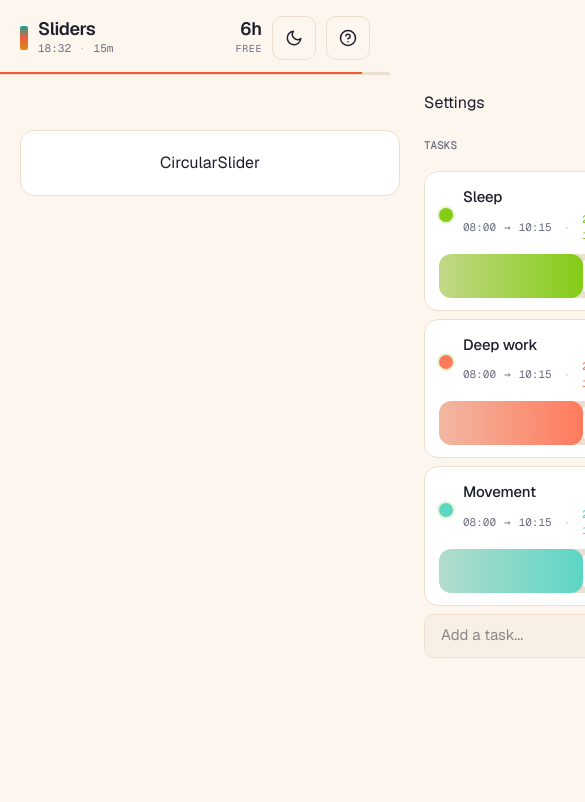
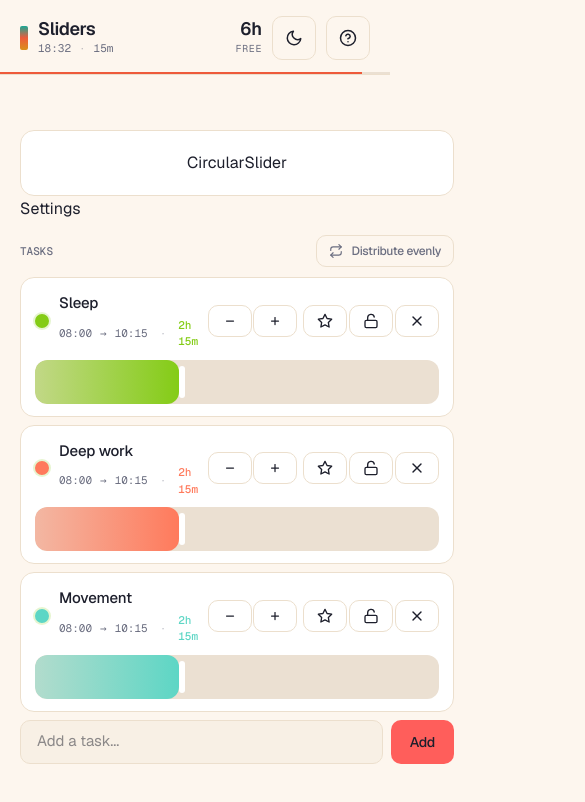
Before and after one commit to gregdev00/sliders, a SvelteKit app: page / in a window 390 px wide. Shown: the top 802 px of the page, 585 px wide, since content can reach past the window. Built offline with nearby package versions, Linux system fonts and the light colour scheme.

Commit message:
breakpoint

```diff
--- a/src/app.html
+++ b/src/app.html
@@ -15,7 +15,7 @@
 		data-sveltekit-preload-data="hover"
 	>
 		<div
-			class="mx-auto min-h-dvh max-w-140 pb-30 min-[720px]:max-w-160 min-[980px]:max-w-275 min-[980px]:pb-15"
+			class="mx-auto min-h-dvh max-w-140 pb-30 min-[720px]:max-w-160 desktop:max-w-275 desktop:pb-15"
 		>
 			%sveltekit.body%
 		</div>
--- a/src/routes/+page.svelte
+++ b/src/routes/+page.svelte
@@ -9,7 +9,7 @@
 
 <Header onHelpClick={() => (helpModalOpen = true)} />
 
-<div class="grid grid-cols-[380px_1fr] gap-6 items-start px-5 py-4">
+<div class="grid desktop:grid-cols-[380px_1fr] gap-6 items-start px-5 py-4">
 	<div class="sticky top-32.5 self-start">
 		<CircularSlider />
 	</div>
--- a/src/routes/layout.css
+++ b/src/routes/layout.css
@@ -41,6 +41,8 @@
 	--shadow-sm: var(--shadow-sm);
 	--shadow-md: var(--shadow-md);
 	--shadow-lg: var(--shadow-lg);
+
+	--breakpoint-desktop: 980px;
 }
 
 :root {
```
